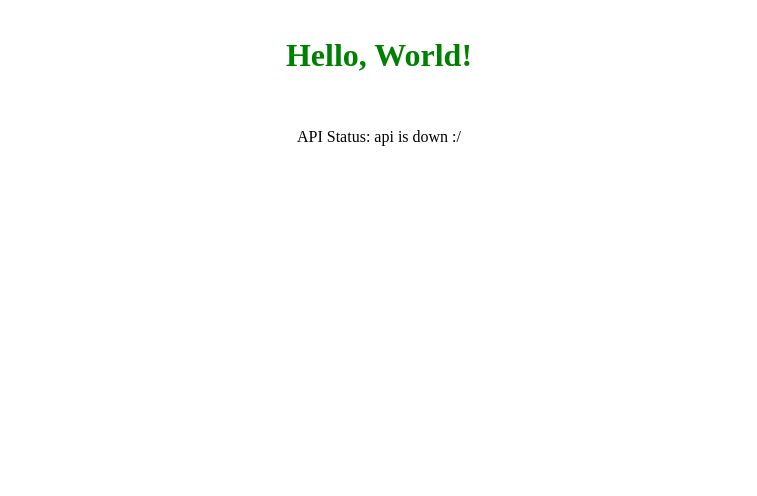
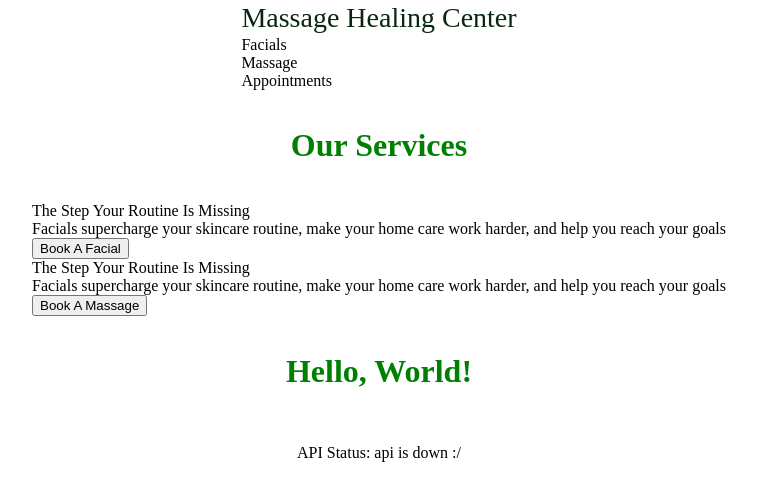
Before and after one commit to yeonjupark95/massage_healing_center, a React app: page / in a window 1280 px wide. Shown: the whole page, without its empty margins (261-1018 px from the left). Built offline with nearby package versions, Linux system fonts and the light colour scheme; no server answers.

Commit message:
BrowserRouter in index

```diff
--- a/package.json
+++ b/package.json
@@ -26,7 +26,7 @@
     "pg": "^8.2.1",
     "react": "^16.13.1",
     "react-dom": "^16.13.1",
-    "react-router-dom": "^5.2.0",
+    "react-router-dom": "0.0.0-experimental-compat.6",
     "react-scripts": "^3.4.1"
   },
   "devDependencies": {
--- a/public/index.html
+++ b/public/index.html
@@ -3,7 +3,7 @@
   <head>
     <meta charset="UTF-8" />
     <meta name="viewport" content="width=device-width, initial-scale=1.0" />
-    <title>Full-Stack App</title>
+    <title> Facial & Massage | Massage Healing Center</title>
   </head>
   <body>
     <div id="root"></div>
--- a/src/components/App.js
+++ b/src/components/App.js
@@ -1,12 +1,17 @@
-import React, { useState, useEffect } from 'react';
+import React, { useState, useEffect } from "react";
 // getAPIHealth is defined in our axios-services directory index.js
 // you can think of that directory as a collection of api adapters
 // where each adapter fetches specific info from our express server's /api route
-import { getAPIHealth } from '../axios-services';
-import '../style/App.css';
+import { Routes, Route, useNavigate } from "react-router-dom";
+import Service from "./Home/Service";
+import Reviews from "./Home/Reviews";
+import FAQ from "./Home/FAQ";
+import Navigation from "./Navigation";
+import { getAPIHealth } from "../axios-services";
+import "../style/App.css";
 
 const App = () => {
-  const [APIHealth, setAPIHealth] = useState('');
+  const [APIHealth, setAPIHealth] = useState("");
 
   useEffect(() => {
     // follow this pattern inside your useEffect calls:
@@ -14,7 +19,7 @@ const App = () => {
     // invoke the adapter, await the response, and set the data
     const getAPIStatus = async () => {
       const { healthy } = await getAPIHealth();
-      setAPIHealth(healthy ? 'api is up! :D' : 'api is down :/');
+      setAPIHealth(healthy ? "api is up! :D" : "api is down :/");
     };
 
     // second, after you've defined your getter above
@@ -24,6 +29,17 @@ const App = () => {
 
   return (
     <div className="app-container">
+      <Navigation />
+      <Routes>
+        <Route
+          path="/"
+          element={
+            <>
+              <Service />
+            </>
+          }
+        />
+      </Routes>
       <h1>Hello, World!</h1>
       <p>API Status: {APIHealth}</p>
     </div>
--- a/src/components/Home/FAQ.js
+++ b/src/components/Home/FAQ.js
@@ -0,0 +1,12 @@
+import React from "react";
+import "../../style/Home.css";
+
+const FAQ = () => {
+return (
+    <>
+    FAQ
+    </>
+)
+}
+
+export default FAQ;
--- a/src/components/Home/Reviews.js
+++ b/src/components/Home/Reviews.js
@@ -0,0 +1,8 @@
+import React from "react";
+import "../../style/Home.css";
+
+const Reviews = () => {
+  return <>Reviews</>;
+};
+
+export default Reviews;
--- a/src/components/Navigation.js
+++ b/src/components/Navigation.js
@@ -6,9 +6,7 @@ const Navigation = () => {
   return (
     <>
       <div className="nav-container">
-        <Link to="/" style={{ textDecoration: "none" }}>
           <div className="logo">Massage Healing Center</div>
-        </Link>
         <div className="nav-categories-container">
           <div className="facials-link">Facials</div>
           <div className="plant-categories-link">Massage</div>
--- a/src/index.js
+++ b/src/index.js
@@ -1,8 +1,14 @@
-import React from 'react';
-import ReactDOM from 'react-dom';
-import { App } from './components';
+import React from "react";
+import ReactDOM from "react-dom";
+import { App } from "./components";
 // css stylesheets can be created for each component
 // place them in the src/style directory, and import them like this:
-import './style/index.css';
+import "./style/index.css";
+import { BrowserRouter as Router } from "react-router-dom";
 
-ReactDOM.render(<App />, document.getElementById('root'));
+ReactDOM.render(
+  <Router>
+    <App />
+  </Router>,
+  document.getElementById("root")
+);
--- a/src/style/Navigation.css
+++ b/src/style/Navigation.css
@@ -0,0 +1,7 @@
+.logo {
+    font-size: 28px;
+    line-height: 36px;
+    font-weight: 500;
+    text-align: center;
+    color: #08270f;
+  }
```
Also changed, not shown: 2 other files.
